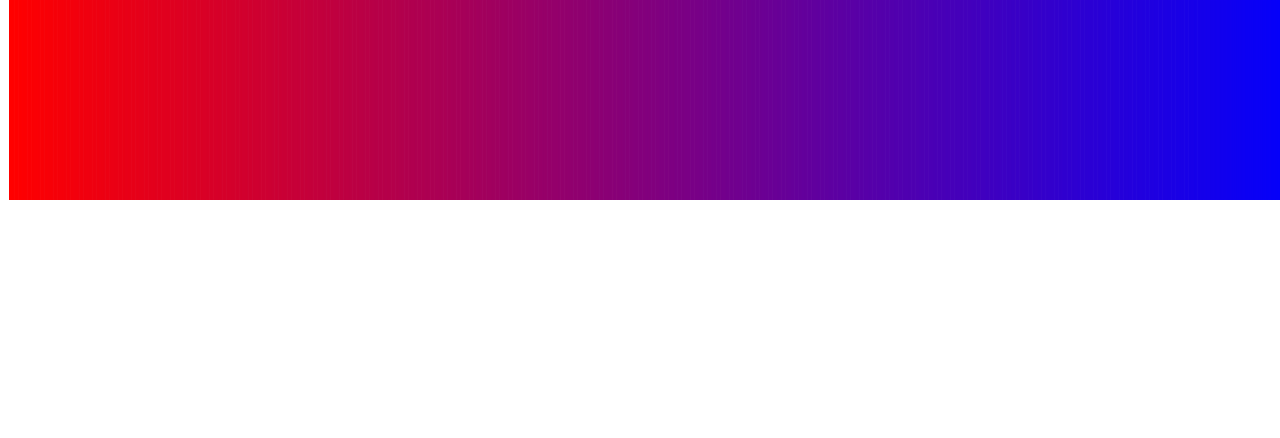
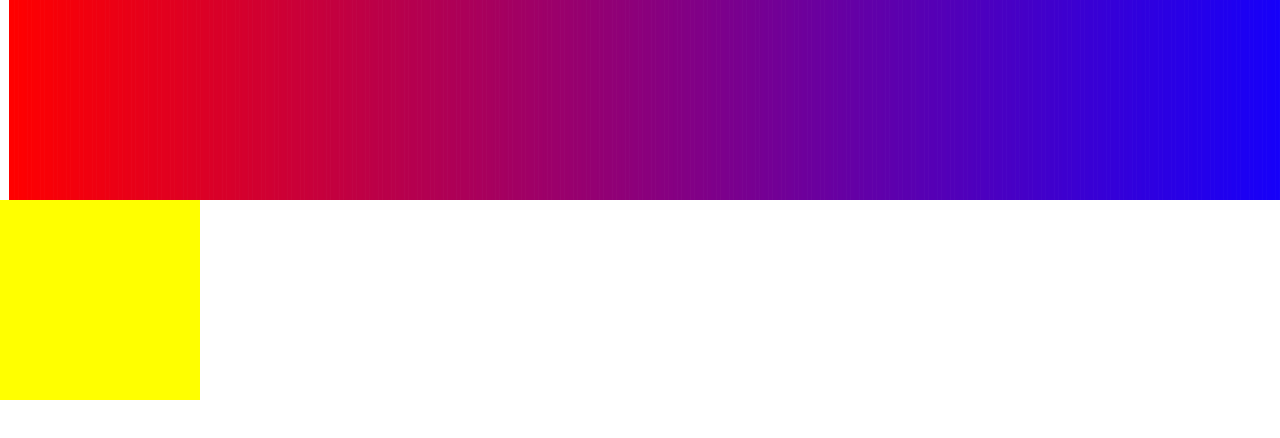
Before and after one commit to nicu-chiciuc/rainbowy.js, a plain HTML site: page index.html in a window 1280 px wide. Drawn offline with Linux system fonts and the light colour scheme.

Commit message:
Added README.md

```diff
--- a/index.html
+++ b/index.html
@@ -29,46 +29,67 @@
 
 			Color = net.brehaut.Color
 
-			var c1 = [255, 0, 0, 1]
-			var c2 = [0, 255, 0, 1]
-			var c3 = [0, 0, 255, 1]
-			var rain = new Rainbow(c1, c3)
-			var c3
+			var rain = new Rainbow('#ff0000', '#1100ff')
 
 			var c
 			cub = new Rainbow.Utils.CubicBezier(0, 1, 1, 0)
 
 			drawRain = function () {
-				_.context.clearRect(0, 0, 1200, 600)
+				// _.context.clearRect(0, 0, _.canvas.width, 200)
 				for (var i = 0; i < 1; i += 0.001) {
-					c = new Color(rain.getColorAt(i))
-					drawLine(10 + i*1300, 0, 10 + i*1300, 200, c.toRGB())
+					c = rain.getRgbaColorAt(i)
+					// console.log(c)
+					drawLine(10 + i*1300, 0, 10 + i*1300, 200, c)
 				}
 			}
 
+			_.context.beginPath()
+			_.context.rect(0, 200, 200, 200)
+			_.context.fillStyle = 'yellow'
+			_.context.fill()
 
 			drawRain()
+			var iii = 0
 
-			setInterval(function () {
-				cub.x1 += 0.01
-				cub.x1 %= 1
-				drawRain()
-			}, 50)
+			window.onmousemove = function (evt) {
+				var x1 = evt.layerX / 200,
+					y1 = (evt.layerY - 200) / 200;
+
+				if (x1 < 0) x1 = 0
+				if (y1 > 1) y1 = 1
 
 
-			window.onclick = function () {
+				rain.core.transitions[0] = function (x) {
+					return Rainbow.Utils.getBezier01(x, x1, y1)
+				}
 
-				var U = Rainbow.Utils
+				drawRain()
+			}
+
+			// setInterval(function () {
+			// 	cub.x1 = 0
+			// 	cub.y1 = 1
+			// 	cub.x2 = 0
+			// 	cub.y2 =  0.2
+
+			// 	var t = []
+			// 	for (var i = 0; i < 1; i += 0.001)
+			// 		t.push(Math.random() * 0.6 - 0.3)
+			// 	var tlen = t.length
 
 
-				rain.transitions[0] =
-				// rain.transitions[1] =
-					function (x) {
+			// 	rain.core.transitions[0] =
+			// 	// rain.core.transitions[1] =
+			// 		function (x) {
+			// 			var y = cub.xToy(x) // + t[iii]
+			// 			iii ++
+			// 			iii %= 1000
 
-						return cub.xToy(x)
-					}
-				drawRain()
-			}
+			// 			return y
+			// 		}
+
+			// 	drawRain()
+			// }, 1000)
 		}
 
 
--- a/rainbow.js
+++ b/rainbow.js
@@ -3,15 +3,50 @@ var Rainbow = (function () {
 
 	var Rainbow = (function () {
 		function Rainbow (startColor, endColor) {
+			this.core = new RainbowCore(Utils.hexToColor(startColor), Utils.hexToColor(endColor))
 
+			this.minNum = 0
+			this.maxNum = 1
 		}
 
+		Rainbow.prototype.setMinMax = function (minNum, maxNum) {
+			this.minNum = minNum
+			this.maxNum = maxNum
+		}
+
+		Rainbow.prototype.getColorAt = function (pos) {
+			Utils.checkPosBetween(pos, this.minNum, this.maxNum)
+
+			var realPos = Utils.invApplyPosition(pos, this.minNum, this.maxNum, Utils.identityFunc)
+			return this.core.coreGetColorAt( realPos )
+		}
+
+		Rainbow.prototype.getHexColorAt = function (pos) {
+			return Utils.colorToHex( this.getColorAt(pos) )
+		}
+
+		Rainbow.prototype.getRgbaColorAt = function (pos) {
+			return Utils.colorToRgba( this.getColorAt(pos) )
+		}
+
+		Rainbow.prototype.putColorAt = function (pos, color, func) {
+			Utils.checkPosBetween(pos, 0, 1)
+
+			func = func || Utils.identityFunc
+
+			var floorCheckpoint = this.getFloorCheckpoint(pos)
+			this.checkpoints.splice(floorCheckpoint+1, 0, {pos: pos, color: Utils.hexToColor(color)})
+			this.transitions.splice(floorCheckpoint+1, 0, func)
+		}
+
+
+		return Rainbow
 	})()
 
 	var RainbowCore = (function () {
 		function RainbowCore (startColor, endColor) {
-			RainbowCore.checkGoodColor(startColor)
-			RainbowCore.checkGoodColor(endColor)
+			Utils.checkGoodColor(startColor)
+			Utils.checkGoodColor(endColor)
 
 			this.checkpoints = [{pos: 0, color: startColor}, {pos: 1, color: endColor}]
 
@@ -19,26 +54,31 @@ var Rainbow = (function () {
 
 		}
 
-		RainbowCore.prototype.getColorAt = function (pos) {
-			RainbowCore.checkGoodPos(pos)
+		RainbowCore.prototype.coreGetColorAt = function (pos) {
+			Utils.checkPosBetween(pos)
 
 			var floorCheckpoint = this.getFloorCheckpoint(pos)
 			var startColor = this.checkpoints[ floorCheckpoint ].color
 			var endColor = this.checkpoints[ floorCheckpoint + 1 ].color
 			var realPos = Utils.invApplyPosition(pos, this.checkpoints[floorCheckpoint].pos, this.checkpoints[floorCheckpoint+1].pos)
 
-			var retColor = [
-				Utils.applyPosition( realPos, startColor[0], endColor[0], this.transitions[floorCheckpoint] ) ,
-				Utils.applyPosition( realPos, startColor[1], endColor[1], this.transitions[floorCheckpoint] ) ,
-				Utils.applyPosition( realPos, startColor[2], endColor[2], this.transitions[floorCheckpoint] ) ,
-				Utils.applyPosition( realPos, startColor[3], endColor[3], this.transitions[floorCheckpoint] ) ,
-			]
+			var retColor = []
+
+			for (var i = 0; i < 4; i++) {
+				var num = Utils.applyPosition( realPos, startColor[i], endColor[i], this.transitions[floorCheckpoint] )
+				num = Math.round( num )
+
+				if (i < 3) //colors without alpha
+					num = (num + 256) % 256
+
+				retColor.push(num)
+			}
 
 			return retColor
 		}
 
-		RainbowCore.prototype.putColorAt = function (pos, color, func) {
-			RainbowCore.checkGoodPos(pos)
+		RainbowCore.prototype.corePutColorAt = function (pos, color, func) {
+			Utils.checkPosBetween(pos, 0, 1)
 
 			func = func || Utils.identityFunc
 
@@ -48,21 +88,11 @@ var Rainbow = (function () {
 		}
 
 		RainbowCore.prototype.getFloorCheckpoint = function (pos) {
-			RainbowCore.checkGoodPos(pos)
+			Utils.checkPosBetween(pos, 0, 1)
 
 			for (var i = 0, len = this.checkpoints.length; i < len; i++)
 				if (this.checkpoints[i].pos > pos)
 					return i-1
-		}
-
-		RainbowCore.checkGoodPos = function (pos) {
-			if (pos < 0 || pos > 1)
-				throw new Error("A good position should be between 0 and 1")
-		}
-
-		RainbowCore.checkGoodColor = function (color) {
-			if (!(Array.isArray(color) && color.length == 4))
-				throw new Error("Invalid color, a color should be an array with exactly 4 elements")
 		}
 
 		return RainbowCore
@@ -88,6 +118,51 @@ var Rainbow = (function () {
 			return (pos01 - start01) / (end01 - start01)
 		}
 
+		Utils.checkPosBetween = function (pos, min, max) {
+			if (pos < min || pos > max)
+				throw new Error("A good position should be between " + min + " and " + max)
+		}
+
+		Utils.checkGoodColor = function (color) {
+			if (!(Array.isArray(color) && color.length == 4))
+				throw new Error("Invalid color, a color should be an array with exactly 4 elements")
+
+			for (var i = 0; i < 3; i++) {
+				Utils.checkPosBetween(color[i], 0, 255)
+			}
+			Utils.checkPosBetween(color[3], 0, 1)
+		}
+
+		Utils.numToHex = function (c) {
+			var hex = c.toString(16);
+			return hex.length == 1 ? "0" + hex : hex;
+		}
+
+		Utils.colorToHex = function (col) {
+			return "#" + Utils.numToHex(parseInt(col[0])) + Utils.numToHex(parseInt(col[1])) + Utils.numToHex(parseInt(col[2]));
+		}
+
+		Utils.hexToColor = function(hex) {
+			var result = /^#?([a-f\d]{2})([a-f\d]{2})([a-f\d]{2})$/i.exec(hex);
+			if (result)
+				return [
+					parseInt(result[1], 16),
+					parseInt(result[2], 16),
+					parseInt(result[3], 16),
+					[1]
+				]
+			else
+				throw Error("Invalid hex color.")
+		}
+
+		Utils.colorToRgba = function (col) {
+			return "rgba(" +
+				parseInt(col[0]) + ", " +
+				parseInt(col[1]) + ", " +
+				parseInt(col[2]) + ", " +
+				parseInt(col[3]) + ")"
+		}
+
 		// For p0(0, 0), p2(1, 1)
 		Utils.getBezier01 = function (x, x1, y1) {
 			var t = (-x1 + Math.sqrt(x1*x1 + x*(1-2*x1))) / (1-2*x1)
@@ -100,7 +175,7 @@ var Rainbow = (function () {
 			this.y1 = y1
 			this.x2 = x2
 			this.y2 = y2
-			this.err = 0.001
+			this.err = 0.0039
 
 			var p = Math.pow
 
@@ -131,7 +206,7 @@ var Rainbow = (function () {
 						return tnow
 					} else
 					if (xnow < x) {
-					    tmin = tnow
+						tmin = tnow
 					} else {
 						tmax = tnow
 					}
@@ -143,10 +218,9 @@ var Rainbow = (function () {
 	})()
 
 
+	Rainbow.Utils = Utils
 
-	RainbowCore.Utils = Utils
-
-	return RainbowCore
+	return Rainbow
 })()
 
 
```
Also changed, not shown: README.md (added).
